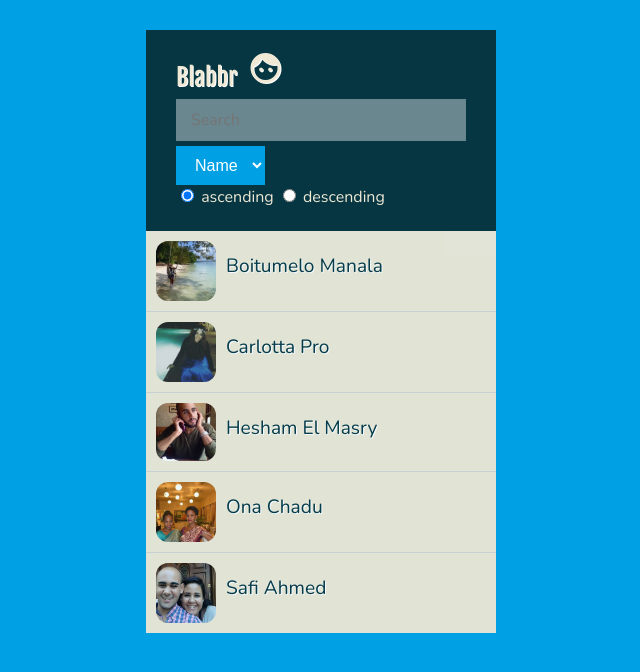
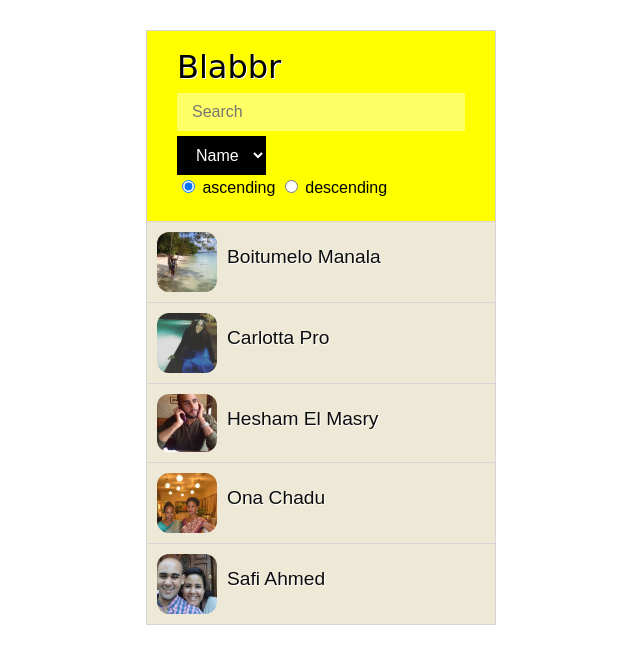
Before and after one commit to heshamelmasry77/blabbr, a plain HTML site: page index.html in a window 1280 px wide. Shown: the whole page, without its empty margins (319-959 px from the left). Drawn offline with nearby package versions, Linux system fonts and the light colour scheme; a web font is replaced by a local one.

Commit message:
last css changes

```diff
--- a/css/style.css
+++ b/css/style.css
@@ -1,7 +1,8 @@
 
 @import url(https://fonts.googleapis.com/css?family=Fjalla+One);
 
-@import url(https://fonts.googleapis.com/css?family=Nunito);
+
+@import url(https://fonts.googleapis.com/css?family=Just+Another+Hand);
 /* Reset Styles */
 
 html, body, div, span, applet, object, iframe,
@@ -71,7 +72,7 @@ article, aside, details, figcaption, figure, footer, header, hgroup, menu, nav,
 }
 
 html {
-  background-color: #00A1E4;
+  background-color: #fff;
 /*
   background-image: url(images/fallback-gradient.png);
   background-image: -webkit-gradient(linear, 0% 0%, 0% 100%, from(#023E54), to(#10AAC0));
@@ -109,22 +110,21 @@ a {
 }
 
 h1{
-  color: #145266;
-  font-size: 1.5rem;
+  color: #000;
+  font-size: 2rem;
   line-height: 100%;
   margin-bottom: 10px;
-    font-family: 'Fjalla One', sans-serif;
-}
+font-family: 'Just Another Hand', cursive;}
 
 h2{
  font-size: 1.2rem;
      line-height: 50px;
-    color: #063642;
+    color: #000;
 }
 
 h3{
   margin-top: 0;
-  color: #bd3613;
+  color: #000;
   line-height: 110%;
   margin-bottom: 5px;
 }
@@ -133,7 +133,6 @@ p {
   line-height: 1.3rem;
   color: #475B62;
   margin-bottom: 10px;
-  font-family: 'Merriweather';
 }
 
 a.small {
@@ -145,7 +144,7 @@ a.small {
 /* Search Styles */
 
 .search {
-  background: #063642;
+  background: rgb(255, 255, 0);
     color: #EEE8D5;
     width: 90%;
     min-width: 290px;
@@ -155,10 +154,14 @@ a.small {
     /* border-radius: 20px; */
     padding: 20px 30px;
     z-index: 20;
+    border-bottom: none;
+    border-top: 1px solid #D4D4D4;
+    border-right: 1px solid #D4D4D4;
+    border-left: 1px solid #D4D4D4;
 }
 
 .search h1 {
-  color: #EEE8D5;
+  color: #000;
 }
 
 .btn {
@@ -203,7 +206,7 @@ a.small {
 font-family: 'Nunito', sans-serif;  width: 100%;
   padding: 10px 0 10px 15px;
   font-size: 1rem;
-  color: #fff;
+  color: #000;
   background: rgba(255,255,255,0.4);
   border: none;
   outline: 0;
@@ -214,11 +217,13 @@ font-family: 'Nunito', sans-serif;  width: 100%;
   border: 1px solid rgba(0,0,0,0.3);
   display: inline;
   width: auto;
+
 }
 
 .search label.formgroup {
   display: inline;
   width: auto;
+    color: #000;
 }
 
 .search select {
@@ -227,13 +232,14 @@ font-family: 'Nunito', sans-serif;  width: 100%;
   font-size: 1rem;
   color: #fff;
 /*background: rgb(0, 161, 228);*/
-background: rgb(0, 161, 228);
+background: rgb(0, 0, 0);
     border: none;
   border-radius: 0;
   outline: 0;
 }
 .search select:hover {
-  background: #6A868E;
+  background: #fff;
+    color: #000;
 
 }
 
@@ -246,6 +252,7 @@ background: rgb(0, 161, 228);
   max-width:350px;
   margin: 0 auto;
   margin-bottom: 30px;
+    border: 1px solid #D4D4D4;
 
   opacity: .95;
   z-index: 10;
--- a/partials/list.html
+++ b/partials/list.html
@@ -6,7 +6,7 @@
 
         <div class="search">
 
-        <h1>Blabbr&nbsp;&nbsp;<i class="material-icons md-36">face</i>
+        <h1>Blabbr
 </h1>
             <label>Search: </label>
             <input ng-model="query" placeholder="Search" autofocus>
```
